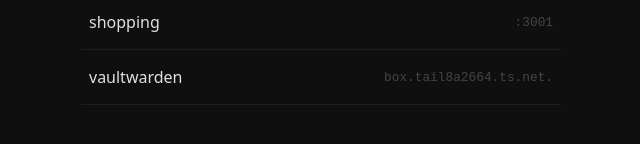
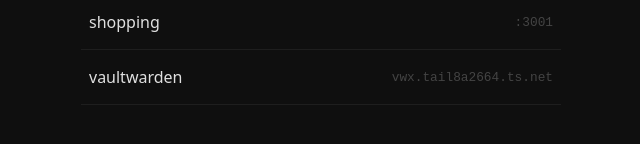
Before and after one commit to sofayam/directory, a plain HTML site: page index.html in a window 1280 px wide. Shown: the part 412-556 px from the top of the page, 319-959 px from the left. Drawn offline with Linux system fonts and the light colour scheme.

Commit message:
directory

```diff
--- a/index.html
+++ b/index.html
@@ -57,7 +57,7 @@
       { name: "replay",    port: 3333 },
       { name: "portainer", port: 9443, proto: "https" },
       { name: "shopping",  port: 3001 },
-      { name: "vaultwarden", url: "https://box.tail8a2664.ts.net." },
+      { name: "vaultwarden", url: "https://vwx.tail8a2664.ts.net" },
     ];
     const host = window.location.hostname;
     const ul = document.getElementById("list");
```
